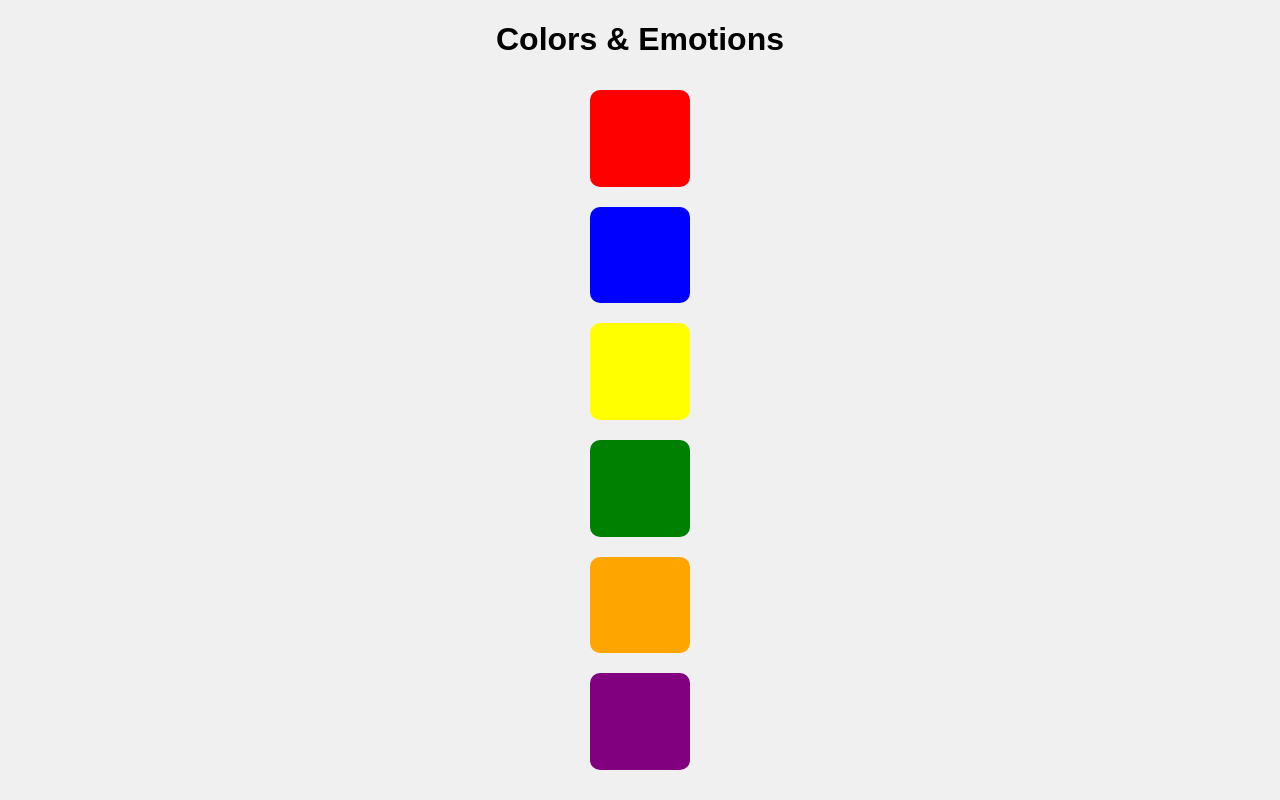
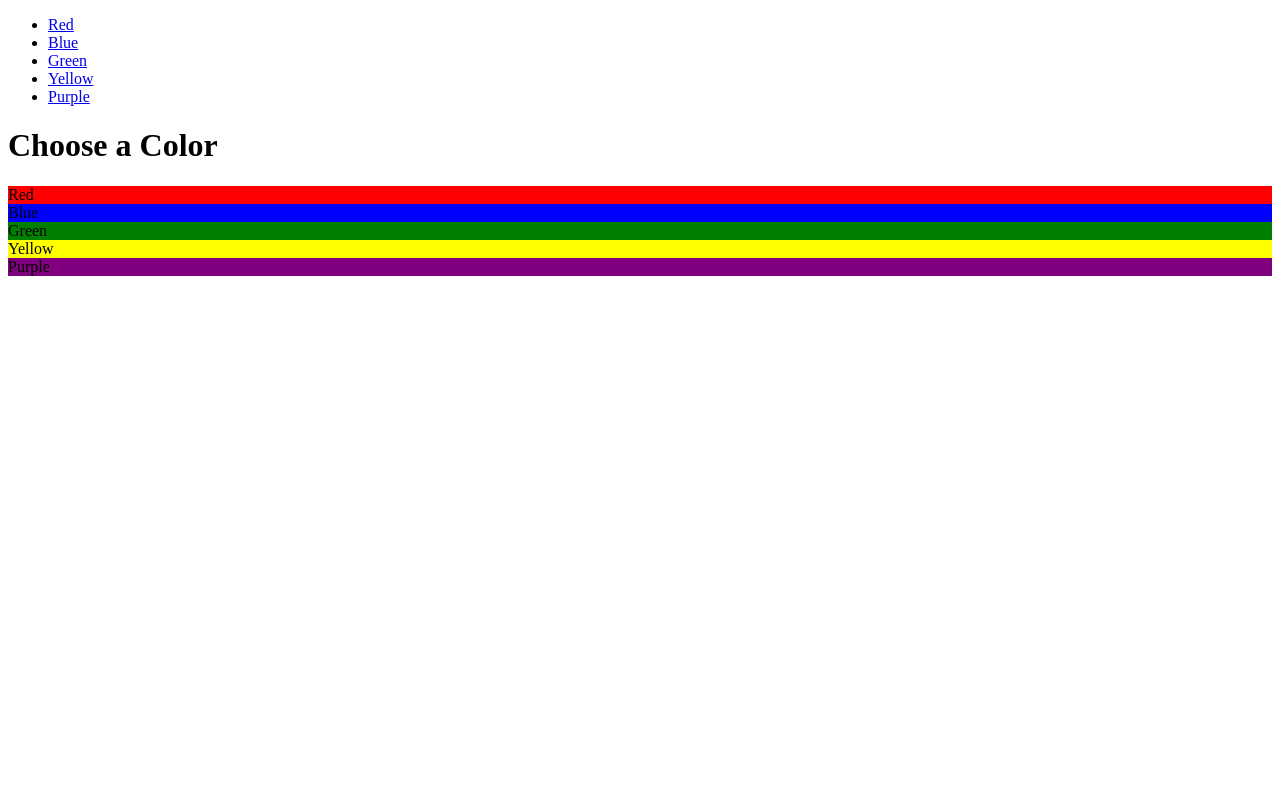
Before and after one commit to savualexionut-source/Culorii-Emotii, a plain HTML site: page index.html in a window 1280 px wide. Drawn offline with Linux system fonts and the light colour scheme.

Commit message:
Update index.html to add navigation links to color-specific pages

```diff
--- a/index.html
+++ b/index.html
@@ -3,47 +3,31 @@
 <head>
     <meta charset="UTF-8">
     <meta name="viewport" content="width=device-width, initial-scale=1.0">
-    <title>Colors & Emotions Interactive Application</title>
-    <style>
-        body {
-            font-family: Arial, sans-serif;
-            display: flex;
-            flex-direction: column;
-            align-items: center;
-            justify-content: center;
-            height: 100vh;
-            margin: 0;
-            background-color: #f0f0f0;
-        }
-        .color-box {
-            width: 100px;
-            height: 100px;
-            margin: 10px;
-            cursor: pointer;
-            display: inline-block;
-            border-radius: 10px;
-        }
-        #message {
-            margin-top: 20px;
-            font-size: 1.5em;
-            color: #333;
-        }
-    </style>
+    <title>Color Emotions</title>
 </head>
 <body>
-    <h1>Colors & Emotions</h1>
-    <div class="color-box" style="background-color: red;" onclick="showEmotion('Anger')"></div>
-    <div class="color-box" style="background-color: blue;" onclick="showEmotion('Sadness')"></div>
-    <div class="color-box" style="background-color: yellow;" onclick="showEmotion('Happiness')"></div>
-    <div class="color-box" style="background-color: green;" onclick="showEmotion('Calmness')"></div>
-    <div class="color-box" style="background-color: orange;" onclick="showEmotion('Enthusiasm')"></div>
-    <div class="color-box" style="background-color: purple;" onclick="showEmotion('Creativity')"></div>
-    <div id="message"></div>
-
-    <script>
-        function showEmotion(emotion) {
-            document.getElementById('message').textContent = `You clicked on ${emotion}!`;
-        }
-    </script>
+    <header>
+        <nav>
+            <ul>
+                <li><a href="/colors/red">Red</a></li>
+                <li><a href="/colors/blue">Blue</a></li>
+                <li><a href="/colors/green">Green</a></li>
+                <li><a href="/colors/yellow">Yellow</a></li>
+                <li><a href="/colors/purple">Purple</a></li>
+                <!-- Add more colors as necessary -->
+            </ul>
+        </nav>
+    </header>
+    <main>
+        <h1>Choose a Color</h1>
+        <div class="color-cards">
+            <div class="color-card" onclick="location.href='/colors/red'" style="background-color:red;">Red</div>
+            <div class="color-card" onclick="location.href='/colors/blue'" style="background-color:blue;">Blue</div>
+            <div class="color-card" onclick="location.href='/colors/green'" style="background-color:green;">Green</div>
+            <div class="color-card" onclick="location.href='/colors/yellow'" style="background-color:yellow;">Yellow</div>
+            <div class="color-card" onclick="location.href='/colors/purple'" style="background-color:purple;">Purple</div>
+            <!-- Add more color cards as necessary -->
+        </div>
+    </main>
 </body>
 </html>
```
